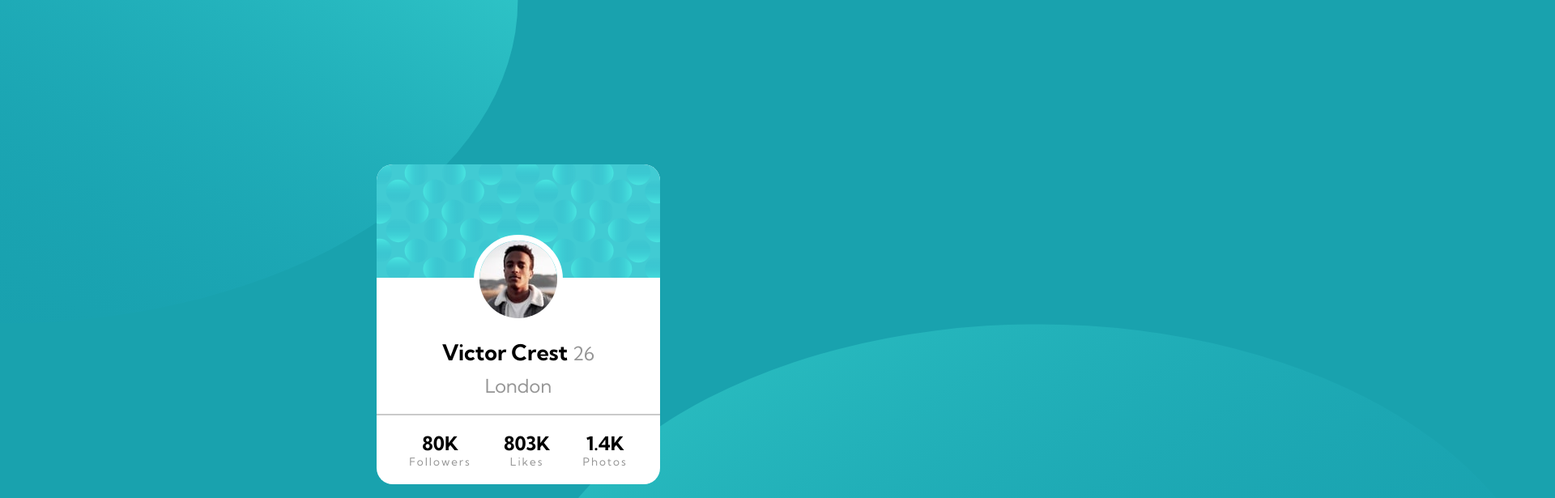
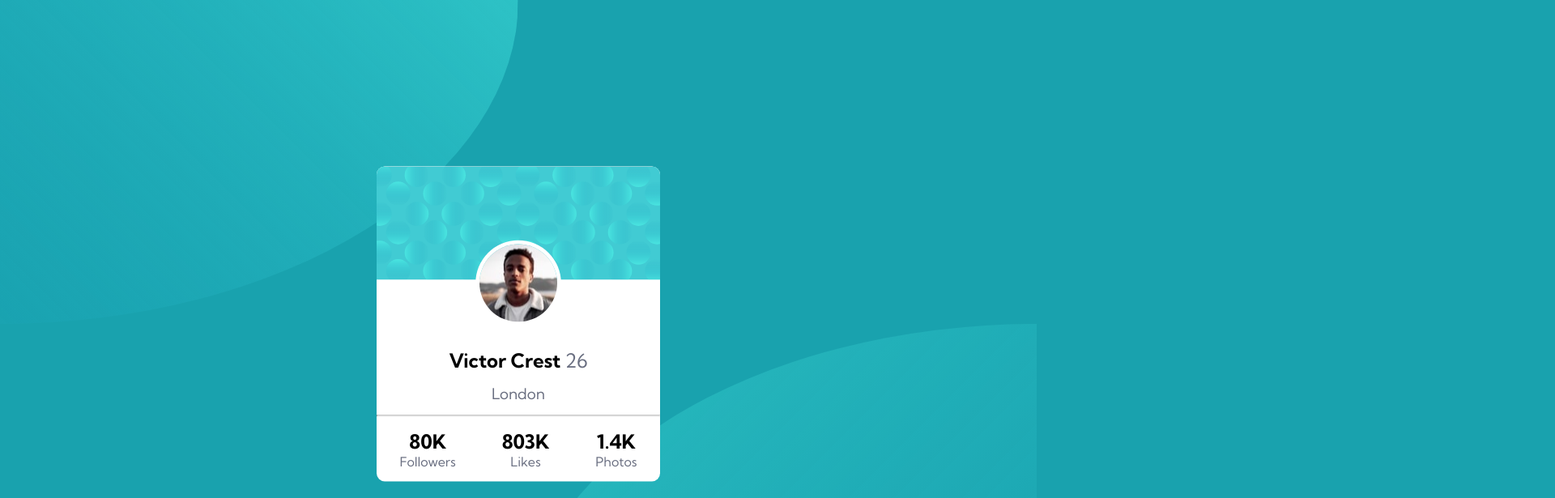
Before and after one commit to Sanjoclinton/profile-component-frontendmentor-challenge, a plain HTML site: page index.html in a window 1280 px wide. Shown: the top 615 px of the page at 81% size, 1920 px wide, since content can reach past the window. Drawn offline with Linux system fonts and the light colour scheme.

Commit message:
initial commit

```diff
--- a/index.html
+++ b/index.html
@@ -4,51 +4,42 @@
 <head>
     <meta charset="UTF-8">
     <meta name="viewport" content="width=device-width, initial-scale=1.0">
-    <title>
-      Profile Card Component
-    </title>
-    <link href="styles.css" rel="stylesheet">
-    <style>
-      @import url('https://fonts.googleapis.com/css2?family=Kumbh+Sans:wght@400;700&display=swap');
-    </style>
+    <title>Profile CARD Component</title>
+    <link rel="stylesheet" href="styles.css">
 </head>
 
 <body>
-    <div class="bg bg-top">
-      <img class="bg-img"  src="images/bg-pattern-top.svg" alt="top background pattern">
+    <main>
+        <div class="top bg"></div>
+        <div class="bottom bg"></div>
+        <div id="card">
+            <div class="card-bg">
+                <img src="images/bg-pattern-card.svg">
+                <img src="images/image-victor.jpg" id="profile-pic" alt="victor's profile picture">
             </div>
-
-    <div class="bg bg-down">
-      <img class="bg-img" src="images/bg-pattern-bottom.svg" alt="bottom background pattern">
+            <div class="card-text">
+                <div id="profile-details">
+                    <h2>Victor Crest <span id="age">26</span></h2>
+                    <h3 id="state">London</h3>
                 </div>
-
-    <main>
-      <img id="card-bg" src="images/bg-pattern-card.svg" alt="card-backgroud">
-
-      <div id="bottom-flex">
-        <img id="victor-img" src="images/image-victor.jpg" alt="victor">
-        <h2>Victor Crest <span id="age">26</span></h2>
-        <p id="london">London</p>
                 <hr>
-        <div id="categories">
-          <div class="cate cat-1">
-            <header class="count">80K</header>
-            <p class="category">Followers</p>
+                <div class="card-details">
+                    <div class="prop">
+                        <h2 class="count">80K</h2>
+                        <h4 class="count-obj">Followers</h4>
                     </div>
-
-          <div class="cate cat-2">
-            <header class="count">803K</header>
-            <p class="category">Likes</p>
+                    <div class="prop">
+                        <h2 class="count">803K</h2>
+                        <h4 class="count-obj">Likes</h4>
                     </div>
-
-          <div class="cate cat-3">
-            <header class="count">1.4K</header>
-            <p class="category">Photos</p>
-          </div>
+                    <div class="prop">
+                        <h2 class="count">1.4K</h2>
+                        <h4 class="count-obj">Photos</h4>
                      </div>
 
                 </div>
+            </div>
+        </div>
     </main>
-
 </body>
 </html>
--- a/styles.css
+++ b/styles.css
@@ -1,111 +1,97 @@
-*, *::after, *::before {
+@import url('https://fonts.googleapis.com/css2?family=Kumbh+Sans:wght@400;700&display=swap');
+
+* {
+    margin: 0;
     padding: 0;
-    margin: 0;
     box-sizing: border-box;
 }
 
-html {
-    font-size: 18px;
+body {
     font-family: 'Kumbh Sans', sans-serif;
+    background-color: hsl(185, 75%, 39%);
 }
 
-body {
-    background-color: hsl(185, 75%, 39%);
+main {
+    position: absolute;
+    height: 100vh;
+    width: 100%;
     overflow: hidden;
-    height: 100vh;
-    width: 100vw;
-    position: relative;
-    display: flex;
-    justify-content: center;
-    align-items: center;
-    padding: 10px;
 }
 
 .bg {
+    height: 100%;
     width: 100%;
-    height: 100%;
+    border-radius: 50%;
     position: absolute;
 }
 
-.bg-top {
-   left: -50%;
-   top: -50%;
+.top {
+    background: url(images/bg-pattern-top.svg) no-repeat center center / cover;
+    left: 0;
+    top: 0;
+    transform: translate(-50%, -50%);
 }
 
-.bg-down {
-    right: -50%;
-    bottom: -50%;
+.bottom {
+    background: url(images/bg-pattern-bottom.svg) no-repeat center center / cover;
+    right: 0;
+    bottom: 0;
+    transform: translate(50%, 50%);
 }
 
-.bg-img {
-    width: 100%;
-    height: 100%;
-}
-
-main {
-    width: (80%);
-    max-width: 400px;
+#card {
+    position: absolute;
+    left: 50%;
+    top: 50%;
+    transform: translate(-50%, -50%);
     background-color: white;
-    z-index: 2;
-    border-radius: 20px;
+    border-radius: 10px;
     overflow: hidden;
 }
 
-#card-bg {
-    width: 100%;
+.card-bg {
+    position: relative;
+
 }
 
-#victor-img {
+#profile-pic {
+    position: absolute;
+    margin: auto;
+    left: 0;
+    right: 0;
+    bottom: 0;
+    transform: translateY(50%);
     border-radius: 50%;
-    border: 7px solid white;
-    position: absolute;
-    top: -25%;
+    box-shadow: 0 0 0 0.3em #fff;
 }
 
-hr {
-    border: 1px solid hsla(0, 0%, 59%, 0.5);
-    width: 100%;
-    margin: 20px 0;
+.card-text {
+    padding-top: 80px;
 }
 
-#bottom-flex {
-    position: relative;
-    width: 100%;
-    display: flex;
-    justify-content: center;
-    align-items: center;
-    flex-direction: column;
-    margin-bottom: 20px;
-}
-
-h2 {
-    margin-top: 70px;
-    margin-bottom: 10px;
-}
-
-#age, #london {
-    color: hsl(0, 0%, 59%);
-    font-weight: 400;
-    font-size: 1.3rem;
-}
-
-#categories {
-    width: 100%;
-    display: flex;
-    justify-content: space-evenly;
-}
-
-.cate {
+#profile-details {
     text-align: center;
 }
 
-.count {
-    font-weight: 700;
-    font-size: 1.3rem;
+#age,
+#state,
+.count-obj {
+    color: #6a6f81;
+    font-weight: 200;
 }
 
-.category {
-    font-size: 0.75rem;
-    color: hsl(0, 0%, 59%);
-    letter-spacing: 2px;
+#state {
+    margin: 15px;
 }
+
+.card-details {
+    display: flex;
+    justify-content: space-around;
+    align-items: center;
+    width: 100%;
+    margin: 15px auto;
+}
+
+.prop {
+    text-align: center;
+}
```
Also changed, not shown: 1 other file. Lines whose indentation alone changed are shown as unchanged.
